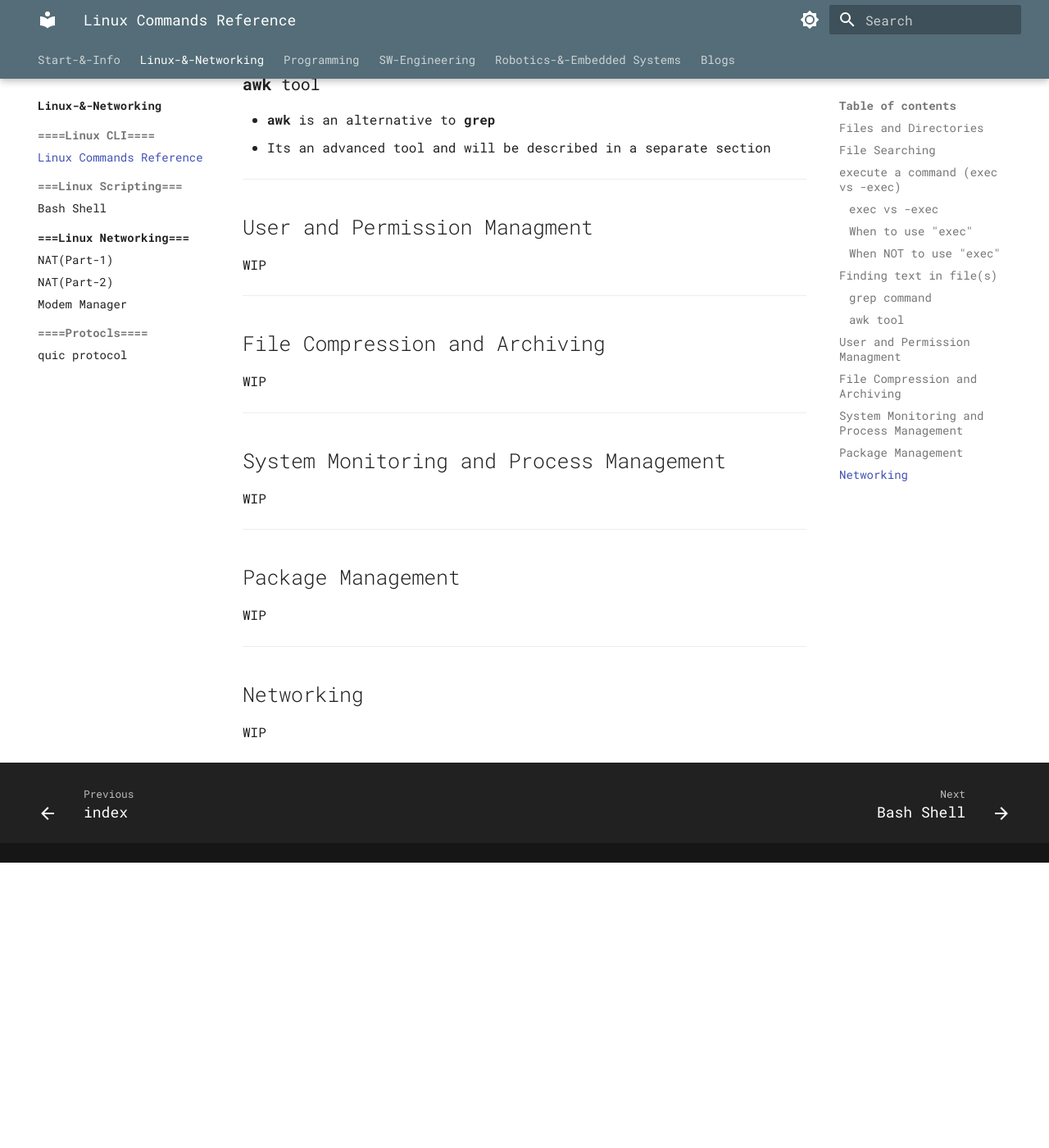
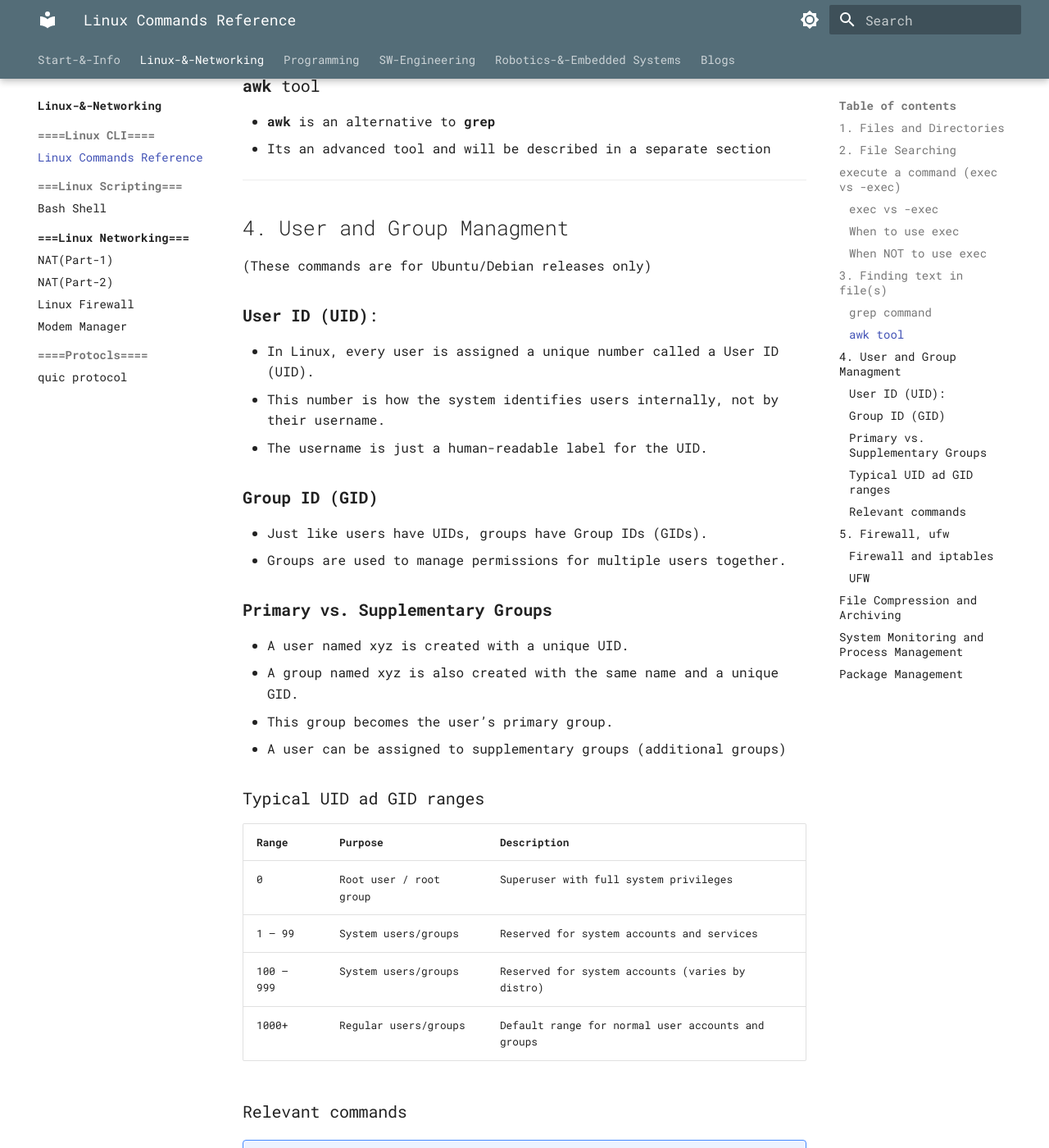
Before and after one commit to alohamujeeb/alohamujeeb.github.io, an MkDocs documentation site: the page built from docs/linux/linux-cli.md, in a window 1280 px wide and 1400 px high, scrolled down 3161 px. Shown: the whole window at 82% size. Built offline with MkDocs 1.6.1 and Material for MkDocs 9.7.7, drawn with Linux system fonts in a browser that asks for light colours; before the commit the page ends 4213 px from its top, so only the background shows below that; some of the changed text lies outside the part shown.

Commit message:
minor adjustments

````diff
--- a/docs/linux/linux-cli.md
+++ b/docs/linux/linux-cli.md
@@ -9,7 +9,7 @@
 This page provides quick-access cheat sheets for Linux CLI commands.
 
 ---
-## Files and Directories
+## 1. Files and Directories
 ???+ "Files and Directories (click to view)"
 
 	=== "Navigation and Listing"
@@ -56,7 +56,7 @@
 
 
 ---
-## File Searching
+## 2. File Searching
 ???+ "File Searching (click to view)"
 
 	=== "Navigation and Listing"
@@ -95,7 +95,7 @@
     (both ways are mentioned in above examples)
 
 ---
-## execute a command (exec vs -exec)
+## execute a command (```exec``` vs ```-exec```)
 ???+ "File/Content Searching (click to view)"
 
 	=== "exec command"
@@ -118,14 +118,14 @@
 		find . -type f -name "*.bak" -exec rm {} \;
 		```
 
-### exec vs -exec
+### ```exec``` vs ```-exec```
 
 - **-exec** is not the same as the shell’s built-in exec command — they're totally different things, even though they share the word "exec."
 
 - **exec some_command** (this is part of shell itself)
 The -exec Option in the find Command is not same as exec...It is just an option of the 'find command itself"
 
-### When to use "exec"
+### When to use ```exec```
 ???+ note "When to use **exec** (click to find out about various scenarios/use-cases)"
 	- It is used to **Replace the Shell with Another Program**: Useful in scripts or login environments where you want to run a program instead of a shell — and don’t need to return.
 
@@ -138,7 +138,7 @@
 	- To Replace the Shell in System Startup Scripts: In init or systemd environments, exec is used so that the shell process doesn’t hang around. This is cleaner and avoids zombie processes.
 	- To Chain Commands with Replacement: You can use it at the end of a script to "handoff" control to another process, especially for chaining tools or launching shells.
 
-### When NOT to use "exec"
+### When NOT to use ```exec```
 ???+ warning "When NOT to use **exec** (click to find out)"
 
 	- Once executed, the shell is gone. If you accidentally use exec instead of running a command normally, your terminal may close (especially with GUI apps).
@@ -146,7 +146,7 @@
 	- For most everyday tasks (like ls, rm, etc.), you should just run the command normally, not with exec.
 
 ---
-## Finding text in file(s)
+## 3. Finding text in file(s)
 ### **grep** command
 
 ???+ "grep (click to view)"
@@ -197,8 +197,84 @@
 - Its an advanced tool and will be described in a separate section
 
 ---
-## User and Permission Managment
-WIP
+## 4. User and Group Managment
+(These commands are for Ubuntu/Debian releases only)
+
+### **User ID (UID)**:
+
+- In Linux, every user is assigned a unique number called a User ID (UID).
+- This number is how the system identifies users internally, not by their username.
+- The username is just a human-readable label for the UID.
+
+### **Group ID (GID)**
+
+- Just like users have UIDs, groups have Group IDs (GIDs).
+- Groups are used to manage permissions for multiple users together.
+
+### **Primary vs. Supplementary Groups**
+
+- A user named xyz is created with a unique UID.
+- A group named xyz is also created with the same name and a unique GID.
+- This group becomes the user’s primary group.
+- A user can be assigned to supplementary groups (additional groups)
+
+### Typical UID ad GID ranges
+| Range        | Purpose                | Description                                |
+|--------------|------------------------|--------------------------------------------|
+| 0            | Root user / root group | Superuser with full system privileges      |
+| 1 – 99       | System users/groups    | Reserved for system accounts and services  |
+| 100 – 999    | System users/groups    | Reserved for system accounts (varies by distro) |
+| 1000+        | Regular users/groups   | Default range for normal user accounts and groups |
+
+
+
+### Relevant commands
+??? "User & Group Managent (click to view)"
+
+	| Command Syntax          | Example          | Description                    |
+	|-------------------------|------------------|--------------------------------|
+	| `adduser <username>`    | `adduser mujeeb`    | Creates a new user named `mujeeb` |
+	| `usermod -aG sudo <username>`     | `usermod -aG sudo mujeeb` | Adds user `mujeeb` to the `sudo` group |
+	| `usermod -aG <group> <username>`     | `usermod -aG Lab1 mujeeb` | Adds user `mujeeb` to the `Lab1` group |
+	| `deluser <username>`           | `deluser mujeeb`        | Deletes user `mujeeb`|
+	| `gpasswd -d <username> sudo`      | `gpasswd -d mujeeb sudo`     | Removes user `mujeeb` from `sudo` group |
+	| `deluser <username> sudo`         | `deluser mujeeb sudo`        | Alternative to remove `mujeeb` from `sudo` group |
+	| `groups <username>`                | `groups mujeeb`               | Lists all groups the user belongs to |
+	| `id <username>`                    | `id mujeeb`                   | Shows UID, GID, and group memberships                     |
+	| `id <username>`                    | `id mujeeb`                   | Shows UID, GID, and group memberships                     |
+
+
+
+---
+## 5. Firewall, ```ufw```
+
+###Firewall and ```iptables```
+
+- A firewall is a security system (hardware or software) that monitors and controls incoming and outgoing network traffic based on predetermined security rules.
+
+- ```iptables``` is a Linux command-line tool to configure the **netfilter** firewall built into the Linux kernel.
+- It manages rules that determine how incoming and outgoing packets are handled (accept, drop, reject).
+- Powerful and flexible, but can be complex for beginners.
+- Works by manipulating tables of rules for packet filtering, [NAT](linux-networking/nat1.md), and more.
+
+### UFW
+
+- UFW is a user-friendly frontend for managing firewall rules on Linux systems.
+- It simplifies configuring iptables (the underlying Linux firewall system) by providing easy-to-use commands to allow or deny network traffic
+
+
+??? "Ubuntu Firewall (UFW) (click to view)"
+	| Command                          | Description                                |
+	|---------------------------------|--------------------------------------------|
+	| `sudo ufw enable`               | Enable the firewall                        |
+	| `sudo ufw disable`              | Disable the firewall                       |
+	| `sudo ufw status`               | Show current firewall status               |
+	| `sudo ufw status verbose`       | Show detailed firewall status              |
+	| `sudo ufw allow 22`             | Allow incoming SSH connections (port 22)  |
+	| `sudo ufw allow 80/tcp`         | Allow HTTP traffic                          |
+	| `sudo ufw deny 23`              | Deny incoming connections on port 23      |
+	| `sudo ufw delete allow 80/tcp` | Remove the rule allowing HTTP traffic      |
+	| `sudo ufw reset`                | Reset firewall rules to default             |
 
 
 ---
@@ -212,7 +288,3 @@
 ---
 ## Package Management
 WIP
-
----
-## Networking
-WIP
--- a/mkdocs.yml
+++ b/mkdocs.yml
@@ -130,7 +130,9 @@
       - Linux Networking: linux/linux-networking/index.md
       - NAT(Part-1): linux/linux-networking/nat1.md
       - NAT(Part-2): linux/linux-networking/nat2.md
+      - Linux Firewall: linux/linux-networking/linux-firewall.md
       - Modem Manager: linux/linux-networking/modem-manager.md
+
     - ====Protocls====:
       - quic protocol: linux/quic.md
 
````
Also changed, not shown: docs/linux/linux-networking/linux-firewall.md (added, +126 -0 lines).
